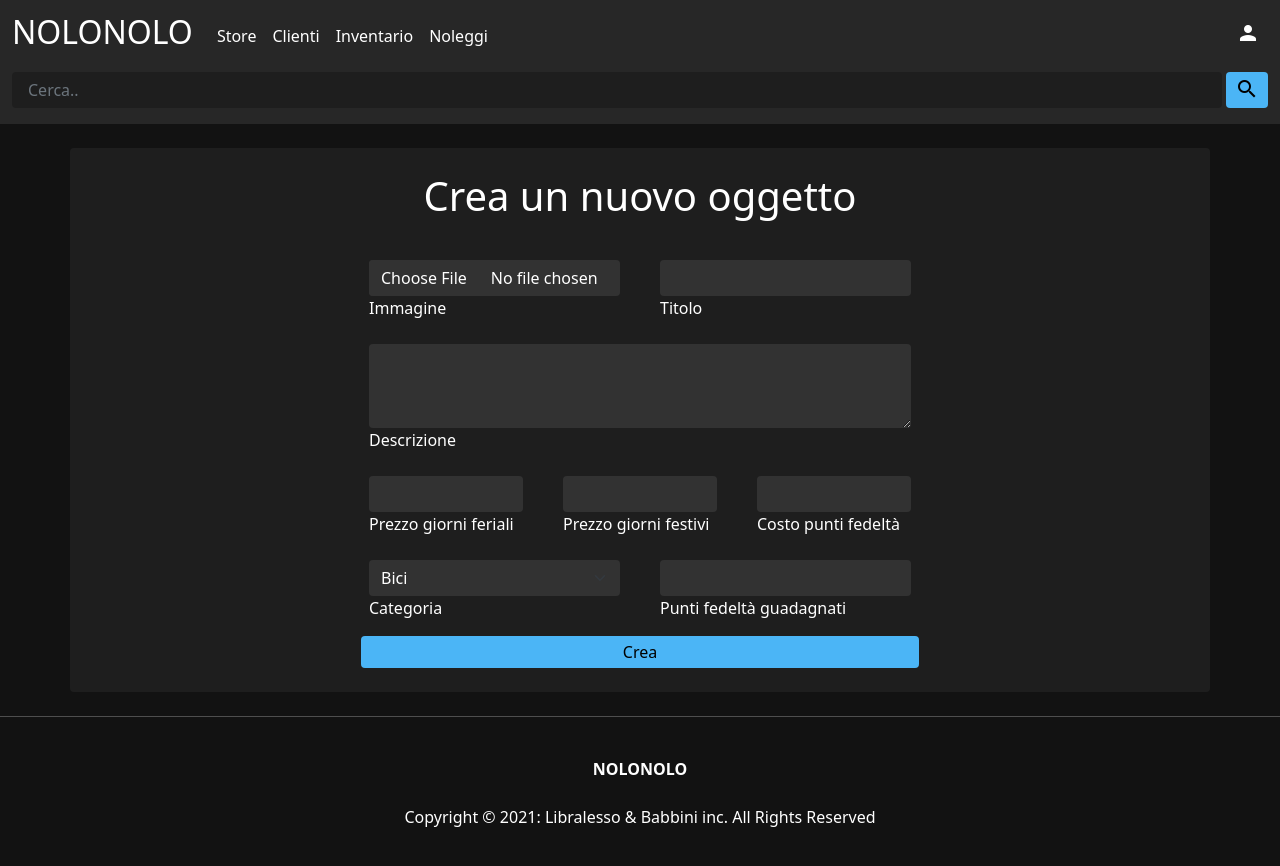
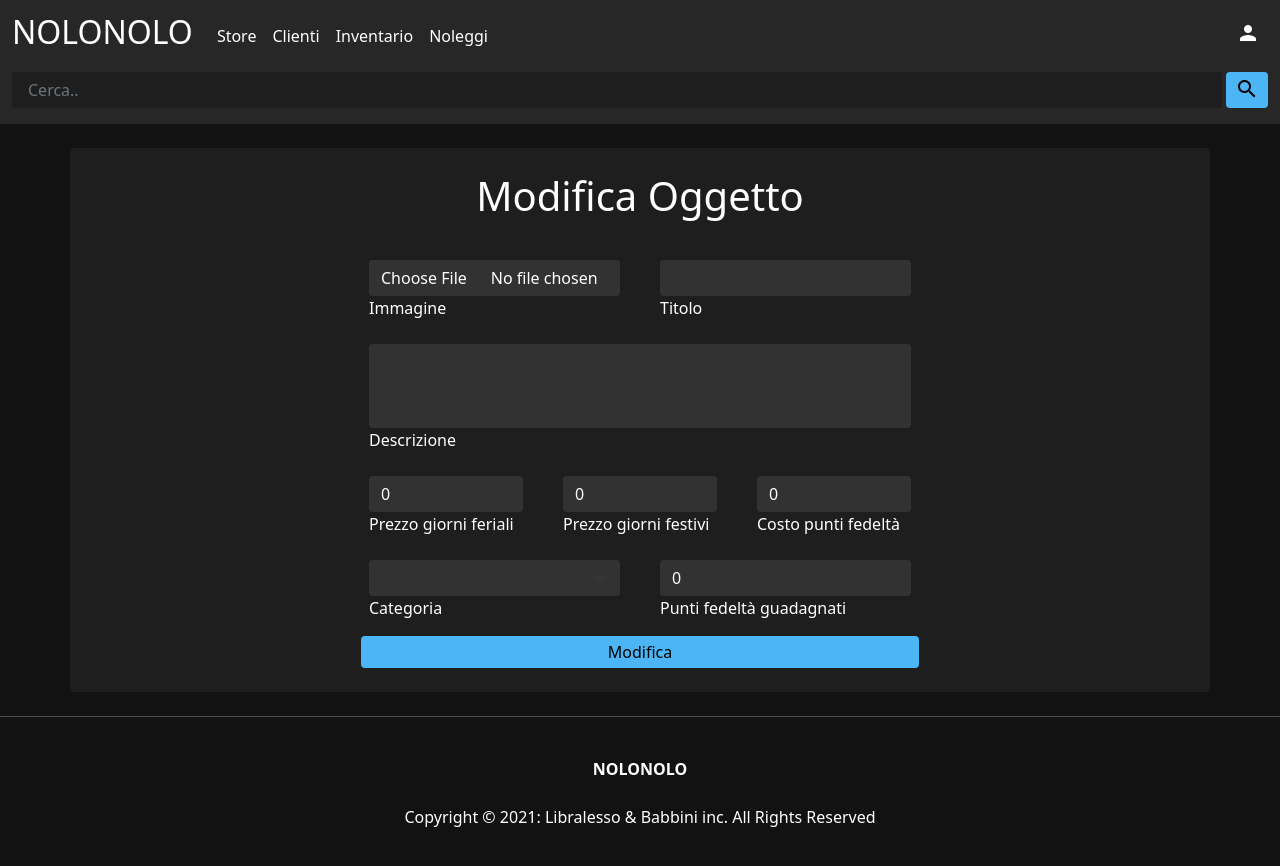
Before and after one commit to CaffeLatteIV/nolo-nolo, a Vue app in the folder frontend/backoffice/: page /admin/newItem in a window 1280 px wide. Shown: the top 866 px of the page. Built offline with nearby package versions, Linux system fonts and the light colour scheme; no server answers.

Commit message:
commit per mattia

```diff
--- a/frontend/backoffice/src/views/ModifyItem.vue
+++ b/frontend/backoffice/src/views/ModifyItem.vue
@@ -8,11 +8,8 @@
             <input
               type="file"
               class="form-control"
-              id="file"
-              name="file"
-              accept="image/png, image/jpg"
-              ref="file"
-              @change="onChangeFileUpload"
+              accept=" image/jpg, image/png"
+              @change="onChangeFileUpload($event)"
             />
             Immagine
           </label>
@@ -170,52 +167,57 @@ export default {
       });
   },
   methods: {
-    // onChangeFileUpload() {
-    //   this.image = this.$refs.file.files[0];
-    // },
-    // updateChanges: function () {
-    //   validateAccessToken
-    //   const cookies = new Cookies();
-    //   const accessToken = cookies.get("accessToken");
-    //   const itemURL =
-    //     process.env.INVENTORY_URL || "http://localhost:5000/v1/inventories";
-    //   const productData = {
-    //     id: this.$route.params.id,
-    //     available: this.available,
-    //     price: {
-    //       weekday: this.prezzoFeriali,
-    //       weekend: this.prezzoFestivi,
-    //       points: this.costoFedeltà,
-    //     },
-    //     condition: this.condition,
-    //     category: this.category,
-    //     title: this.title,
-    //     description: this.description,
-    //     stock: this.numInStock,
-    //     fidelityPoints: this.guadagnoFedeltà,
-    //     // media: {
-    //     //   img: this.image,
-    //     // },
-    //   };
-    //   const formData = new FormData();
-    //   formData.append("image", this.image);
-    //   axios.post(`${itemURL}/image/upload`, formData, {
-    //     headers: {
-    //       Authorization: `Bearer ${accessToken}`,
-    //       "Content-type": "multipart/form-data",
-    //     },
-    //   });
-    //   axios.post(
-    //     `${itemURL}/products/update`,
-    //     { product: productData },
-    //     {
-    //       headers: {
-    //         Authorization: `Bearer ${accessToken}`,
-    //         "Content-type": "application/json",
-    //       },
-    //     }
-    //   );
-    // },
+    onChangeFileUpload( event ) {
+      this.image =  event.target.files[0]
+      console.log("image ", this.image)
+
+    },
+    updateChanges: function () {
+      const cookies = new Cookies();
+      const accessToken = cookies.get("accessToken");
+      const itemURL =
+        process.env.INVENTORY_URL || "http://localhost:5000/v1/inventories";
+      const productData = {
+        id: this.$route.params.id,
+        available: this.available,
+        price: {
+          weekday: this.prezzoFeriali,
+          weekend: this.prezzoFestivi,
+          points: this.costoFedeltà,
+        },
+        condition: this.condition,
+        category: this.category,
+        title: this.title,
+        description: this.description,
+        stock: this.numInStock,
+        fidelityPoints: this.guadagnoFedeltà,
+        media: {
+          img: "http://localhost:5000/v1/image/not-available.png",
+         },
+      };
+      const formData = new FormData();
+      formData.append("file", this.image);
+      axios.post(`${itemURL}/image/upload`, formData, {
+        headers: {
+          Authorization: `Bearer ${accessToken}`,
+          "Content-type": "multipart/form-data",
+        },
+      }).then(function(){
+        console.log("File uploaded successfully")
+      }).then(function(){
+        console.log("Error in file upload")
+      });
+      axios.post(
+        `${itemURL}/products/update`,
+        { product: productData },
+        {
+          headers: {
+            Authorization: `Bearer ${accessToken}`,
+            "Content-type": "application/json",
+          },
+        }
+      );
+    },
   },
 };
 </script>
--- a/frontend/backoffice/src/views/NewItem.vue
+++ b/frontend/backoffice/src/views/NewItem.vue
@@ -1,42 +1,78 @@
 <template>
   <div class="container mt-4 rounded md-01dp">
-    <h1 class="p-4 text-center">Crea un nuovo oggetto</h1>
+    <h1 class="p-4 text-center">Modifica Oggetto</h1>
     <form class="w-50 m-auto" id="newItemForm">
       <div class="row">
         <div class="col">
           <label for="image" class="form-label p-2 w-100">
-            <input type="file" class="form-control" id="image" name="image" accept="image/png, image/jpg"/>
+            <input
+              type="file"
+              class="form-control"
+              id="file"
+              name="file"
+              accept="image/png, image/jpg"
+              ref="file"
+              @change="onChangeFileUpload"
+            />
             Immagine
           </label>
         </div>
         <div class="col">
           <label for="title" class="form-label p-2 w-100">
-            <input type="text" id="title" class="form-control" />
+            <input
+              type="text"
+              id="title"
+              class="form-control"
+              v-model="title"
+            />
             Titolo
           </label>
         </div>
       </div>
       <label for="description" class="form-label p-2 w-100">
-        <textarea rows="3" id="description" class="form-control" />
+        <textarea
+          rows="3"
+          id="description"
+          class="form-control"
+          v-model="description"
+        />
         Descrizione
       </label>
 
       <div class="row">
         <div class="col">
           <label for="priceWeekDay" class="form-label p-2">
-            <input type="number" class="form-control" min="0" id="priceWeekDay" />
+            <input
+              type="number"
+              class="form-control"
+              min="0"
+              id="priceWeekDay"
+              v-model="prezzoFeriali"
+            />
             Prezzo giorni feriali
           </label>
         </div>
         <div class="col">
           <label for="priceWeekEnd" class="form-label p-2">
-            <input type="number" class="form-control" min="0" id="priceWeekEnd" />
+            <input
+              type="number"
+              class="form-control"
+              min="0"
+              id="priceWeekEnd"
+              v-model="prezzoFestivi"
+            />
             Prezzo giorni festivi
           </label>
         </div>
         <div class="col">
           <label for="pricePoints" class="form-label p-2">
-            <input type="number" class="form-control" min="0" id="pricePoints" />
+            <input
+              type="number"
+              class="form-control"
+              min="0"
+              id="pricePoints"
+              v-model="costoFedeltà"
+            />
             Costo punti fedeltà
           </label>
         </div>
@@ -44,9 +80,14 @@
       <div class="row">
         <div class="col">
           <label for="category" class="form-label p-2 w-100">
-            <select name="category" id="category" class="form-select">
+            <select
+              name="category"
+              id="category"
+              class="form-select"
+              v-model="category"
+            >
               <option value="Bici">Bici</option>
-              <option value="Bici Corsa">Bici Corsa</option>
+              <option value="Bici corsa">Bici Corsa</option>
               <option value="Monopattino">Monopattino</option>
               <option value="e-Bike">e-Bike</option>
               <option value="Bici Ibrida">Bici Ibrida</option>
@@ -56,18 +97,141 @@
         </div>
         <div class="col">
           <label for="fidelityPoints" class="form-label p-2 w-100">
-            <input type="number" class="form-control" min="0" id="fidelityPoints" />
+            <input
+              type="number"
+              class="form-control"
+              min="0"
+              id="fidelityPoints"
+              v-model="guadagnoFedeltà"
+            />
             Punti fedeltà guadagnati
           </label>
         </div>
       </div>
-      <button type="submit" class="bg-site-primary border-0 mb-4 rounded px-4 py-1 w-100">Crea</button>
+      <button
+        type="submit"
+        class="bg-site-primary border-0 mb-4 rounded px-4 py-1 w-100"
+        @click="updateChanges"
+      >
+        Modifica
+      </button>
     </form>
   </div>
 </template>
 
 <script>
+import axios from "axios";
+import Cookies from "universal-cookie";
+import validateAccessToken from '../validateAccessToken.js'
+
 export default {
-  name: "NewItem",
+  name: "ModifyItem",
+  data() {
+    return {
+      title: "",
+      description: "",
+      prezzoFeriali: 0,
+      prezzoFestivi: 0,
+      costoFedeltà: 0,
+      guadagnoFedeltà: 0,
+      category: "",
+      available: false,
+      condition: "",
+      numInStock: 0,
+      image: null,
+    };
+  },
+  mounted() {
+    validateAccessToken()
+    const cookies = new Cookies();
+    const accessToken = cookies.get("accessToken");
+    const itemURL =
+      process.env.INVENTORY_URL || "http://localhost:5000/v1/inventories";
+    axios
+      .get(itemURL + "/products/" + this.$route.params.id, {
+        headers: { Authorization: "Bearer " + accessToken },
+      })
+      .then((response) => {
+        {
+          const product = response.data.products;
+          console.log(product);
+          this.loading = false;
+          this.available = product.available;
+          this.title = product.title;
+          this.description = product.description;
+          this.prezzoFeriali = product.price.weekday;
+          this.prezzoFestivi = product.price.weekend;
+          this.costoFedeltà = product.price.points;
+          this.guadagnoFedeltà = product.fidelityPoints;
+          this.category = product.category;
+          this.condition = product.condition;
+          this.numInStock = product.stock;
+        }
+      });
+  },
+  methods: {
+    // onChangeFileUpload() {
+    //   this.image = this.$refs.file.files[0];
+    // },
+    // updateChanges: function () {
+    //   validateAccessToken
+    //   const cookies = new Cookies();
+    //   const accessToken = cookies.get("accessToken");
+    //   const itemURL =
+    //     process.env.INVENTORY_URL || "http://localhost:5000/v1/inventories";
+    //   const productData = {
+    //     id: this.$route.params.id,
+    //     available: this.available,
+    //     price: {
+    //       weekday: this.prezzoFeriali,
+    //       weekend: this.prezzoFestivi,
+    //       points: this.costoFedeltà,
+    //     },
+    //     condition: this.condition,
+    //     category: this.category,
+    //     title: this.title,
+    //     description: this.description,
+    //     stock: this.numInStock,
+    //     fidelityPoints: this.guadagnoFedeltà,
+    //     // media: {
+    //     //   img: this.image,
+    //     // },
+    //   };
+    //   const formData = new FormData();
+    //   formData.append("image", this.image);
+    //   axios.post(`${itemURL}/image/upload`, formData, {
+    //     headers: {
+    //       Authorization: `Bearer ${accessToken}`,
+    //       "Content-type": "multipart/form-data",
+    //     },
+    //   });
+    //   axios.post(
+    //     `${itemURL}/products/update`,
+    //     { product: productData },
+    //     {
+    //       headers: {
+    //         Authorization: `Bearer ${accessToken}`,
+    //         "Content-type": "application/json",
+    //       },
+    //     }
+    //   );
+    // },
+  },
 };
 </script>
+
+<style scoped>
+textarea {
+  overflow-y: auto;
+  scrollbar-color: grey transparent;
+  resize: none;
+}
+textarea::-webkit-scrollbar {
+  background: transparent;
+  width: 0.5em;
+}
+textarea::-webkit-scrollbar-thumb {
+  background: grey;
+  border-radius: 5em;
+}
+</style>
```
Also changed, not shown: 1 other file (tests, documents, lock files or other folders).
